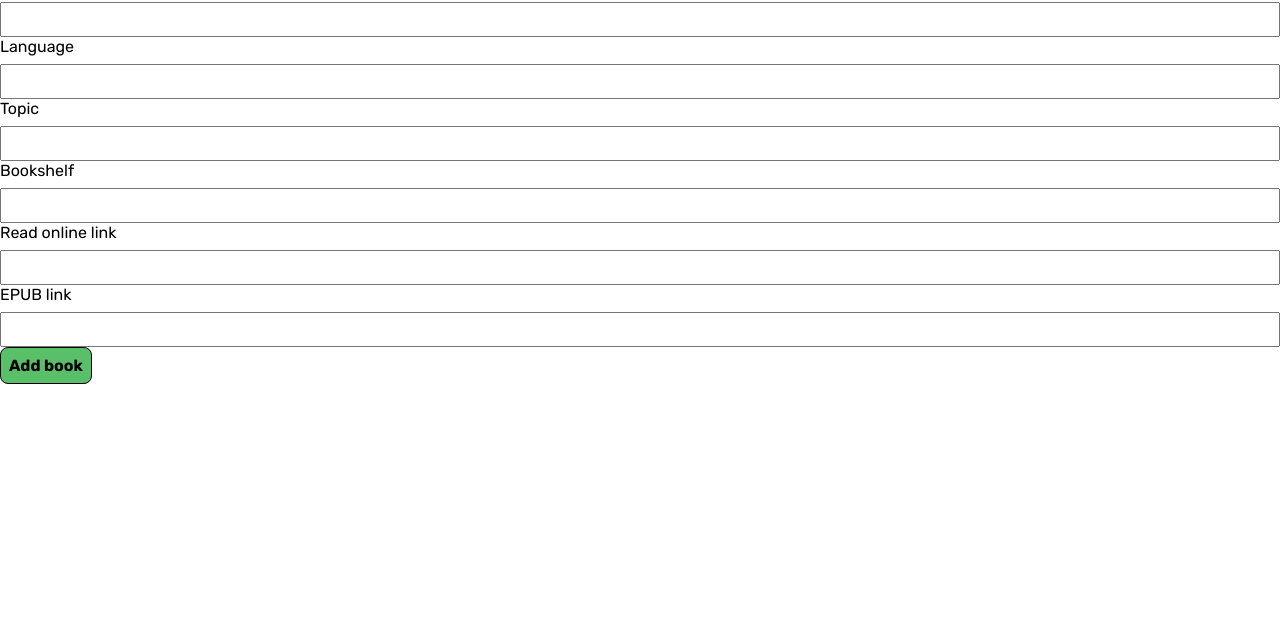
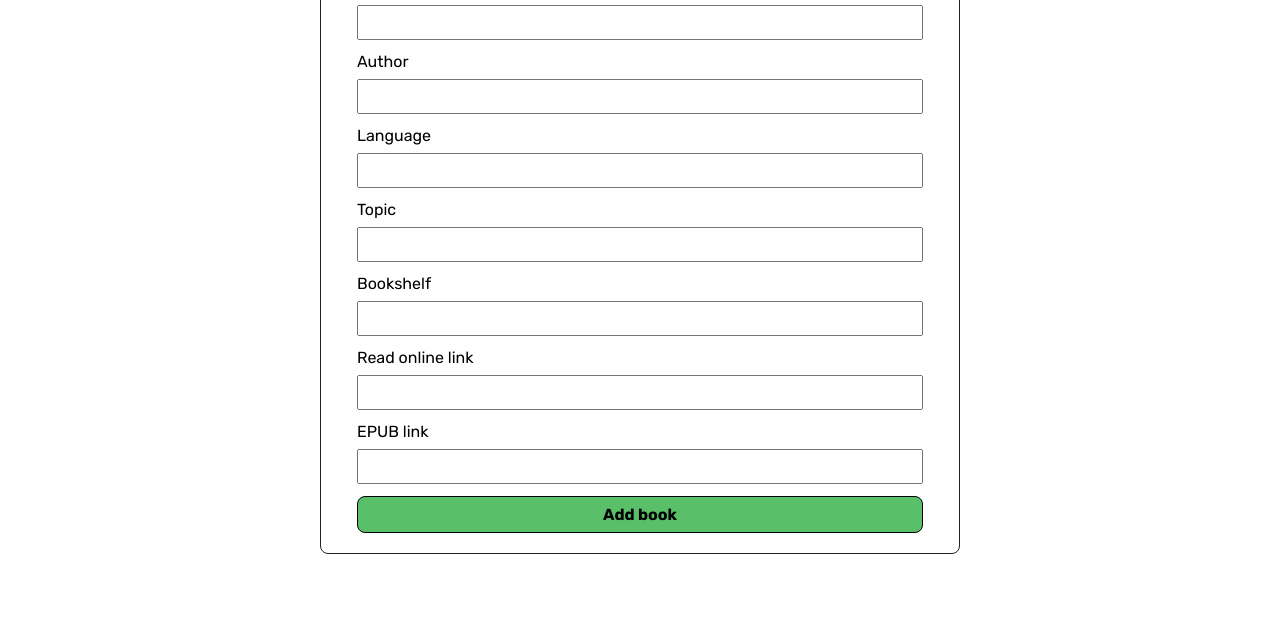
Before and after one commit to Guirdo/gutendex-front-end, a website built with Vite: page pages/add-new-book/index.html in a window 1280 px wide. Shown: the part 182-800 px from the top of the page. Built offline with nearby package versions, Linux system fonts and the light colour scheme.

Commit message:
add adding new book page styles

```diff
--- /dev/null
+++ b/pages/add-new-book/main.js
@@ -0,0 +1 @@
+import '../../style/global.scss';
--- /dev/null
+++ b/style/components/_add-new-book.scss
@@ -0,0 +1,19 @@
+.add-new-book {
+  width: 50%;
+  margin-block: $s-xlg;
+  margin-inline: auto;
+  padding: $s-lg;
+  border: 1px solid $dark;
+  border-radius: $s-xs;
+
+  display: flex;
+  flex-direction: column;
+  gap: $s-lg;
+
+  &-form {
+    padding-inline: $s-md;
+    display: flex;
+    flex-direction: column;
+    gap: $s-sm;
+  }
+}
--- a/style/global.scss
+++ b/style/global.scss
@@ -12,3 +12,4 @@
 
 /* Components */
 @import "./components/book-list";
+@import "./components/add-new-book";
```
